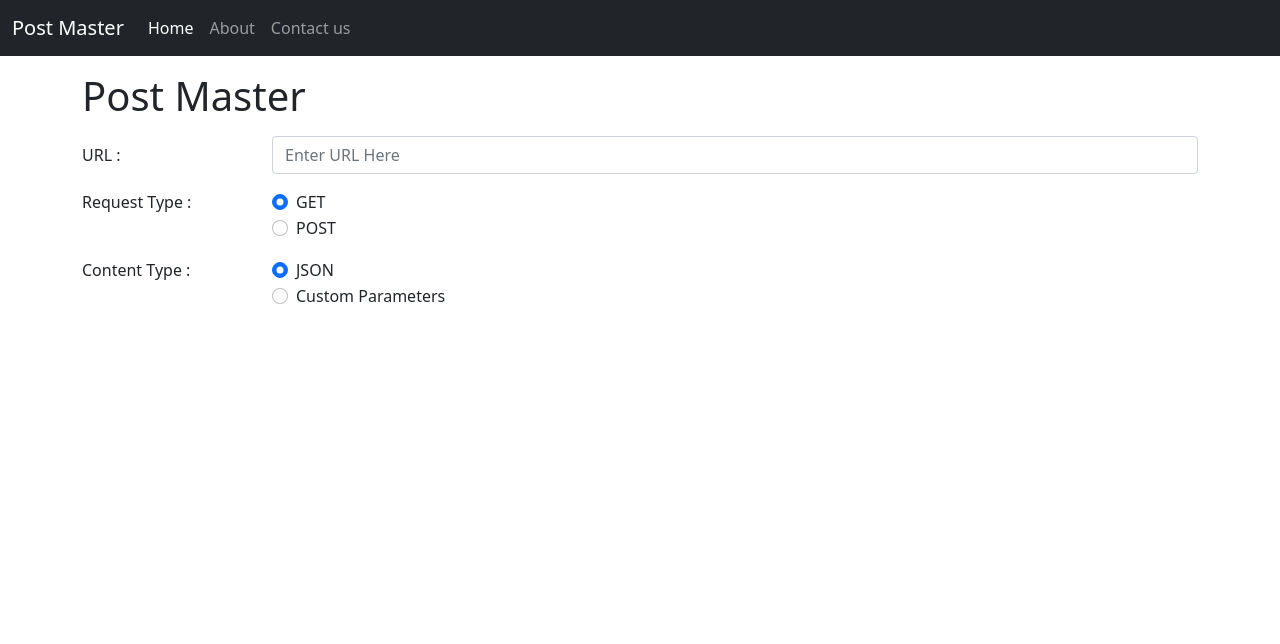
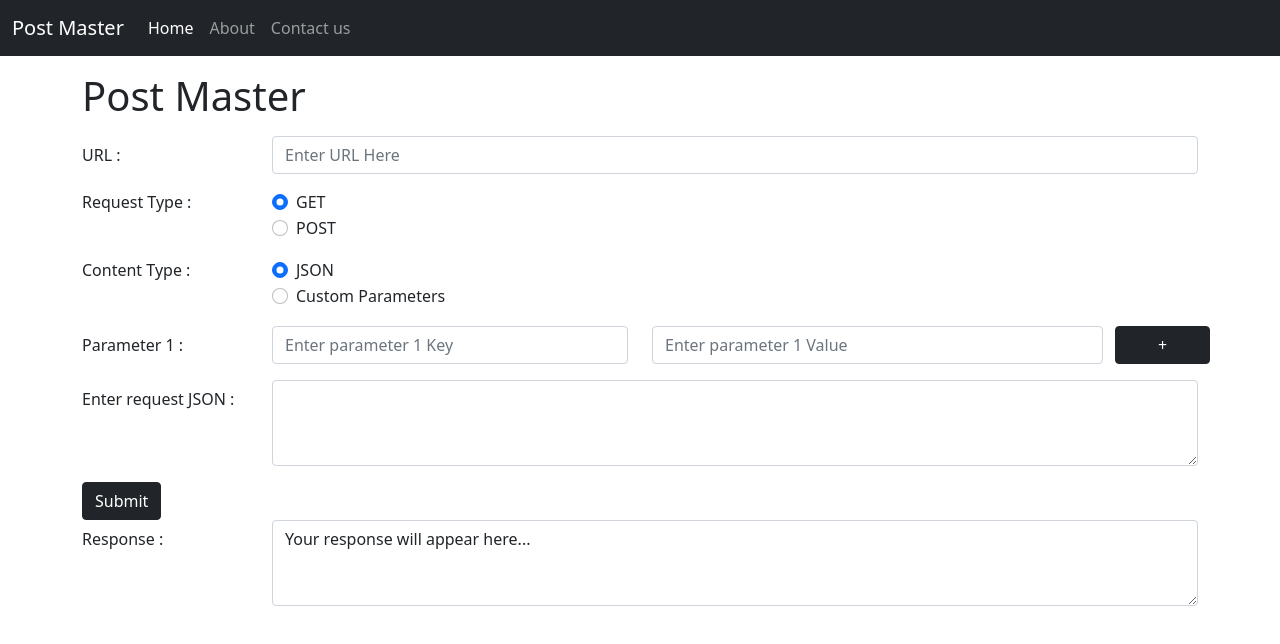
Before and after one commit to vanshul22/PostMan-Clone, a plain HTML site: page index.html in a window 1280 px wide. Drawn offline with nearby package versions, Linux system fonts and the light colour scheme.

Commit message:
Version 2.3.1 : Addedparametersbox,jsonBox, button and responsebox in UI.

```diff
--- a/JS/script.js
+++ b/JS/script.js
@@ -2,7 +2,7 @@
 Website Name - Postman-Clone
 Name : Vanshul Kesharwani
 Date : 05/04/2022
-Version : 2.2.1
+Version : 2.3.1
 Email : vkvanshulkesharwani54@gmail.com
 Description : This is a Web app which can give us post and get request reply. Working on JavaScript. This project works without refreshing page.
 */
--- a/index.html
+++ b/index.html
@@ -83,12 +83,42 @@
                 </div>
             </div>
         </fieldset>
-
-
+        <!-- Parameters box :- this will hide on clicking JSON option from content type. -->
+        <div id="parametersBox">
+            <div class="row mb-3">
+                <label for="parameterKey1" class="col-sm-2 col-form-label">Parameter 1 :</label>
+                <div class="col-sm-4">
+                    <input type="text" class="form-control" id="parameterKey1" placeholder="Enter parameter 1 Key">
+                </div>
+                <div class="col-sm-5">
+                    <input type="text" class="form-control" id="parameterValue1" placeholder="Enter parameter 1 Value">
+                </div>
+                <button class="col-sm-1 btn btn-dark">+</button>
+            </div>
+        </div>
+        <!-- JSON box:- this will hide on clicking parameter option from content type. -->
+        <div id="jsonBox">
+            <div class="row mb-3">
+                <label for="jsonText" class="col-sm-2 col-form-label">Enter request JSON :</label>
+                <div class="col-sm-10">
+                    <textarea class="form-control" id="jsonText" rows="3"></textarea>
+                </div>
+            </div>
+        </div>
+        <!-- Submit button which will triggered fetch API -->
+        <button type="submit" class="btn btn-dark" id="submitBtn">Submit</button>
+        <div id="responseBox">
+            <div class="row mb-3">
+                <label for="responseText" class="col-sm-2 col-form-label">Response :</label>
+                <div class="col-sm-10">
+                    <textarea class="form-control" id="responseText" rows="3">Your response will appear here...</textarea>
+                </div>
+            </div>
+        </div>
     </div>
 
     <!-- Bootstrap Bundle with Popper -->
-    <script src="https://cdn.jsdelivr.net/npm/bootstrap@5.1.3/dist/js/bootstrap.bundle.min.js" integrity="sha384-ka7Sk0Gln4gmtz2MlQnikT1wXgYsOg+OMhuP+IlRH9sENBO0LRn5q+8nbTov4+1p" crossorigin="anonymous"></script>
+    <script src="https://cdn.jsdelivr.net/npm/bootstrap@5.1.3/dist/js/bootstrap.bundle.min.js" integrity="sha384-ka7Sk0Gln4gmtz2MlQnikT1wXgYsOg+OMhuP+IlRH9sENBO0LRn5q+8nbTov4+1p" crossorigin="anonymous "></script>
     <script src="./JS/script.js"></script>
 
 </body>
```
